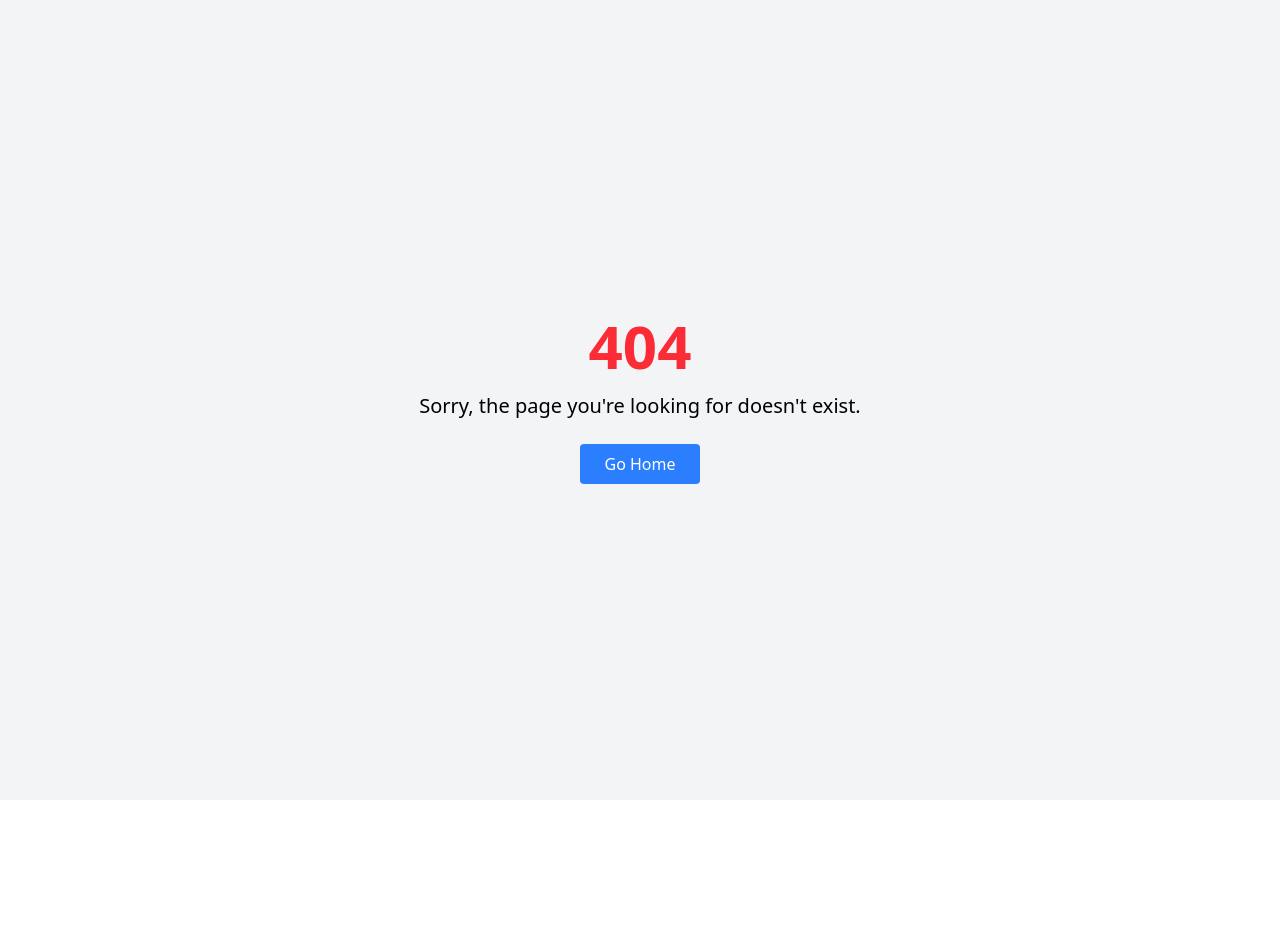
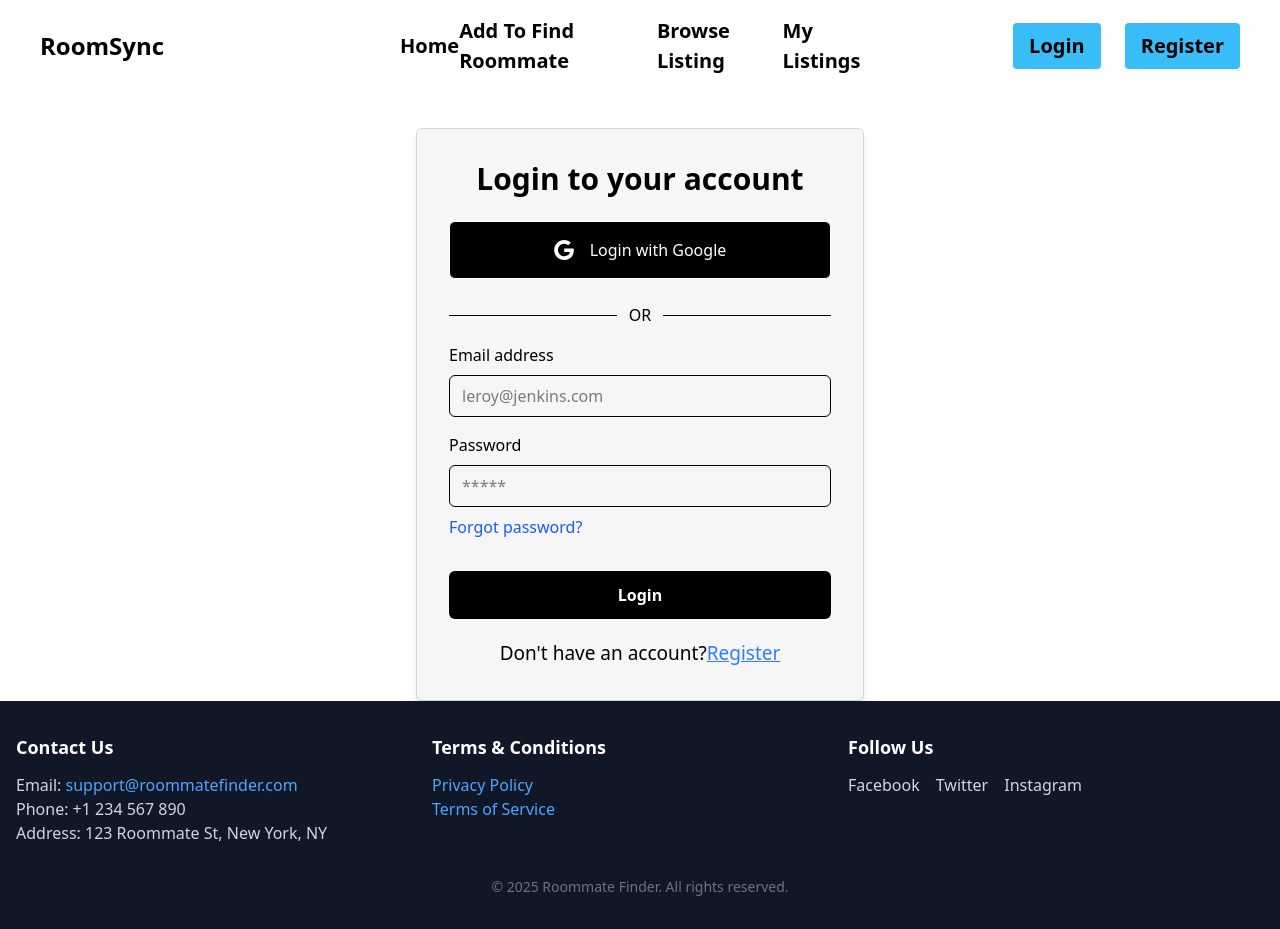
Before and after one commit to Shihab177/RoomSync, a React (Vite) app: page /auth/login in a window 1280 px wide. Before the commit this address had no page. Before the commit the page ends 800 px from the top, so only its background shows below. Built offline with nearby package versions, Linux system fonts and the light colour scheme.

Commit message:
login and register page add

```diff
--- /dev/null
+++ b/src/AuthLayout/AuthLayout.jsx
@@ -0,0 +1,18 @@
+import React from 'react';
+import Navbar from '../Component/Navbar';
+import { Outlet } from 'react-router';
+import Footer from '../Component/Footer';
+
+const AuthLayout = () => {
+    return (
+        <>
+           <Navbar></Navbar>
+            <main className='md:container mx-auto min-h-[calc(100vh-306px)]'>
+              <Outlet></Outlet>
+            </main>
+            <Footer></Footer>
+        </>
+    );
+};
+
+export default AuthLayout;
--- a/src/Component/Navbar.jsx
+++ b/src/Component/Navbar.jsx
@@ -1,7 +1,8 @@
 import React from 'react';
-import { NavLink } from 'react-router';
+import { NavLink, useNavigate } from 'react-router';
 import "./Navbar.css"
 const Navbar = () => {
+    const navigate = useNavigate()
     return (
         <div>
             <nav className='flex justify-between items-center px-10 py-4'>
@@ -15,8 +16,9 @@
                     <NavLink to="/MyListings">My Listings</NavLink>
 
                 </div>
-                <div className="w-3/10 text-black flex justify-end items-center">
-                    <button className='text-[20px] font-semibold py-2 px-4 bg-[#38BDF8] rounded-sm'>Login</button>
+                <div className="w-3/10 text-black gap-x-6 flex justify-end items-center">
+                    <button onClick={ ()=>navigate('/auth/login')} className='text-[20px] font-semibold py-2 px-4 bg-[#38BDF8] rounded-sm'>Login</button>
+                    <button onClick={()=>navigate('/auth/register')} className='text-[20px] font-semibold py-2 px-4 bg-[#38BDF8] rounded-sm'>Register</button>
                 </div>
             </nav>
         </div>
--- a/src/Pages/AddToFindRoommate.jsx
+++ b/src/Pages/AddToFindRoommate.jsx
@@ -81,7 +81,7 @@
        <fieldset>
         <label htmlFor="">Email</label>
         <br />
-         <input type='email'  placeholder='email' className="w-full p-2 border rounded bg-gray-100 " />
+         <input type='email'  placeholder='email' required id="email" className="w-full p-2 border rounded bg-gray-100 " />
        </fieldset>
        <fieldset>
         <label htmlFor="">Name</label>
--- /dev/null
+++ b/src/Pages/Login.jsx
@@ -0,0 +1,55 @@
+import React from 'react';
+import { Link } from 'react-router';
+
+const Login = () => {
+    const  handelGoogleLogin =()=>{
+
+    }
+    const handelLogin = ()=>{
+
+    }
+    return (
+        <div className=''>
+            <div className=" md:max-w-md  p-2 mx-2 rounded-md border border-gray-300   sm:p-8 md:mx-auto mt-9 bg-[#F6F6F6] shadow-md dark:bg-gray-50 dark:text-gray-800">
+        <h2 className="mb-3 text-3xl font-semibold text-center">Login to your account</h2>
+        <div className="my-6 space-y-4">
+            <button onClick={ handelGoogleLogin} aria-label="Login with Google" type="button" className="flex items-center justify-center w-full p-4 space-x-4 border rounded-md focus:ring-2 focus:ring-offset-1 dark:border-gray-600 text-white bg-black">
+                <svg xmlns="http://www.w3.org/2000/svg" viewBox="0 0 32 32" className="w-5 h-5 fill-current">
+                    <path d="M16.318 13.714v5.484h9.078c-0.37 2.354-2.745 6.901-9.078 6.901-5.458 0-9.917-4.521-9.917-10.099s4.458-10.099 9.917-10.099c3.109 0 5.193 1.318 6.38 2.464l4.339-4.182c-2.786-2.599-6.396-4.182-10.719-4.182-8.844 0-16 7.151-16 16s7.156 16 16 16c9.234 0 15.365-6.49 15.365-15.635 0-1.052-0.115-1.854-0.255-2.651z"></path>
+                </svg>
+                <p>Login with Google</p>
+            </button>
+
+        </div>
+        <div className="flex items-center w-full my-4">
+            <hr  className="w-full dark:text-gray-600" />
+            <p className="px-3 dark:text-gray-600">OR</p>
+            <hr  className="w-full dark:text-gray-600" />
+        </div>
+        <form onSubmit={handelLogin} className="space-y-8">
+            <div className="space-y-4">
+                <div className="space-y-2">
+                    <label htmlFor="email" className="block text-[16px]">Email address</label>
+                    <input type="email" name="email" id="email"  placeholder="leroy@jenkins.com" className="w-full px-3 py-2 border rounded-md dark:border-gray-300 dark:bg-gray-50 dark:text-gray-800 focus:dark:border-violet-600" />
+                </div>
+                <div className="space-y-2">
+                    <div className="flex justify-between">
+                        <label htmlFor="password" className="text-[16px]">Password</label>
+
+                    </div>
+                    <input type="" name="password" id="password" placeholder="*****" className="w-full px-3 py-2 border rounded-md dark:border-gray-300 dark:bg-gray-50 dark:text-gray-800 focus:dark:border-violet-600" />
+                    <p className="text-[16px] hover:underline text-blue-600">Forgot password?</p>
+                </div>
+            </div>
+            <button type="submit" className="w-full px-8 py-3 font-semibold rounded-md text-white bg-black">Login</button>
+        </form>
+        <p className="text-[19px] mt-5 text-center sm:px-6 dark:text-gray-600">Don't have an account?
+		<Link to={'/auth/register'}  className="underline text-blue-500 dark:text-gray-800">Register</Link>
+	</p>
+
+    </div>
+        </div>
+    );
+};
+
+export default Login;
--- /dev/null
+++ b/src/Pages/Registar.jsx
@@ -0,0 +1,62 @@
+import React from 'react';
+import { Link } from 'react-router';
+
+const Registar = () => {
+    const handelGoogleLogin= ()=>{
+
+    }
+    const handelRegister =()=>{
+
+    }
+    return (
+        <div>
+             <div className="w-[360px] md:w-[500px] p-4  mb-6 rounded-md border border-gray-300  sm:p-8 mx-auto mt-9  bg-[#F6F6F6] shadow-md dark:bg-gray-50 dark:text-gray-800">
+        <h2 className="mb-3 text-3xl font-semibold text-center">Register your account</h2>
+        <div className="my-6 space-y-4">
+            <button onClick={handelGoogleLogin} aria-label="Login with Google" type="btn" className="flex w-full items-center justify-center  p-4 space-x-4 border rounded-md focus:ring-2 focus:ring-offset-1 dark:border-gray-600 text-white bg-black">
+                <svg xmlns="http://www.w3.org/2000/svg" viewBox="0 0 32 32" className="w-5 h-5 fill-current">
+                    <path d="M16.318 13.714v5.484h9.078c-0.37 2.354-2.745 6.901-9.078 6.901-5.458 0-9.917-4.521-9.917-10.099s4.458-10.099 9.917-10.099c3.109 0 5.193 1.318 6.38 2.464l4.339-4.182c-2.786-2.599-6.396-4.182-10.719-4.182-8.844 0-16 7.151-16 16s7.156 16 16 16c9.234 0 15.365-6.49 15.365-15.635 0-1.052-0.115-1.854-0.255-2.651z"></path>
+                </svg>
+                <p>Login with Google</p>
+            </button>
+
+        </div>
+        <div className="flex items-center w-full my-4">
+            <hr  className="w-full dark:text-gray-600" />
+            <p className="px-3 dark:text-gray-600">OR</p>
+            <hr  className="w-full dark:text-gray-600" />
+        </div>
+        <form onSubmit={handelRegister} className="space-y-8 ">
+            <div className="space-y-4">
+               <div className='space-y-2'>
+                 <label className="block text-sm">Name</label>
+                 <input type="text" name="name" required className="w-full px-3 py-2 border rounded-md" />
+               </div>
+               <div className='space-y-2'>
+                    <label className="block text-sm">Photo URL</label>
+                    <input type="text" name="photo" required className="w-full px-3 py-2 border rounded-md" />
+               </div>
+                <div className="space-y-2">
+                    <label htmlFor="email" className="block text-[16px]">Email address</label>
+                    <input type="email" name="email" required id="email" placeholder="leroy@jenkins.com" className="w-full px-3 py-2 border rounded-md dark:border-gray-300 dark:bg-gray-50 dark:text-gray-800 focus:dark:border-violet-600" />
+                </div>
+                <div className="space-y-2">
+                    <div className="">
+                        <label htmlFor="password" className="text-[16px]">Password</label>
+                        <input  name="password" id="password" required placeholder="*****" className="w-full px-3 py-2 border rounded-md dark:border-gray-300 dark:bg-gray-50 dark:text-gray-800 focus:dark:border-violet-600" />
+                    </div>
+                    <a rel="noopener noreferrer" href="#" className="text-[16px] hover:underline dark:text-gray-600">Forgot password?</a>
+                </div>
+            </div>
+            <button type="submit" className="w-full px-8 py-3 font-semibold rounded-md text-white bg-black">Register</button>
+        </form>
+        <p className="text-[19px] mt-5 text-center sm:px-6 dark:text-gray-600">Already have an account?
+		<Link to={'/Auth/login'}  className="underline text-blue-500 dark:text-gray-800">Login</Link>
+	</p>
+
+    </div>
+        </div>
+    );
+};
+
+export default Registar;
--- a/src/Router/Router.jsx
+++ b/src/Router/Router.jsx
@@ -5,6 +5,9 @@
 import BrowseListing from "../Pages/BrowseListing";
 import MyListings from "../Pages/MyListings";
 import ErrorPage from "../Component/ErrorPage";
+import AuthLayout from "../AuthLayout/AuthLayout";
+import Registar from "../Pages/Registar";
+import Login from "../Pages/Login";
 
 export const router = createBrowserRouter([
     {
@@ -28,8 +31,23 @@
                 path:'/MyListings',
                 Component:MyListings
             },
+        ]
 
+    },
+    {
+                path:'/auth',
+                Component:AuthLayout,
+                children:[
+                    {
+                        path:'/auth/register',
+                       Component:Registar
 
-        ]
-    }
+                    },
+                    {
+                        path:'/auth/login',
+                        Component:Login
+                    }
+                ]
+
+            }
 ])
```
